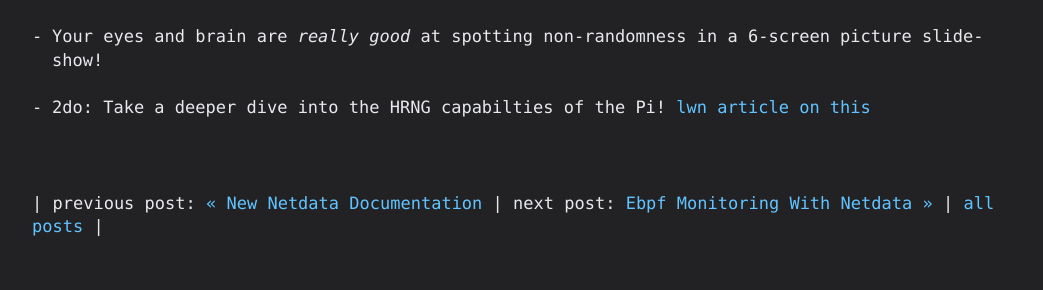
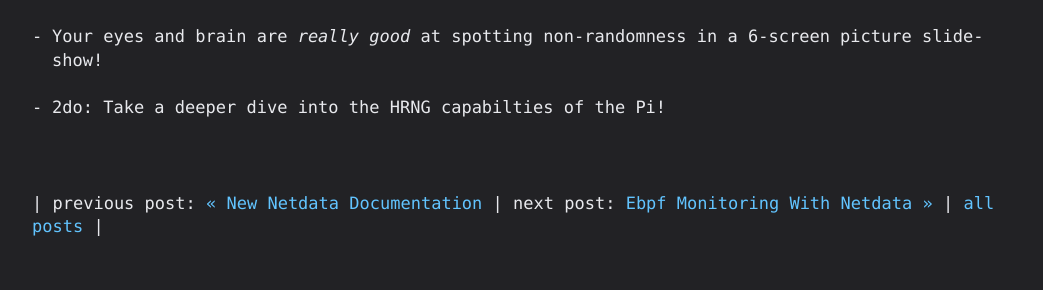
Before and after one commit to basdds/basdds.github.io, a Jekyll site: the page built from _posts/2020-02-16-rand()-is-not-random.md, in a window 1280 px wide. Shown: the part 1453-1743 px from the top of the page, without its empty margins (118-1161 px from the left). Built offline with Jekyll 4.4.1, drawn with Linux system fonts in a browser that asks for light colours.

Commit message:
site update

```diff
--- a/_posts/2020-02-16-rand()-is-not-random.md
+++ b/_posts/2020-02-16-rand()-is-not-random.md
@@ -33,4 +33,4 @@ So my lessons learned are:
 
 * Your eyes and brain are *really good* at spotting non-randomness in a 6-screen picture slide-show!
 
-* 2do: Take a deeper dive into the HRNG capabilties of the Pi! [lwn article on this](https://lwn.net/Articles/808921/)
+* 2do: Take a deeper dive into the HRNG capabilties of the Pi!
```
